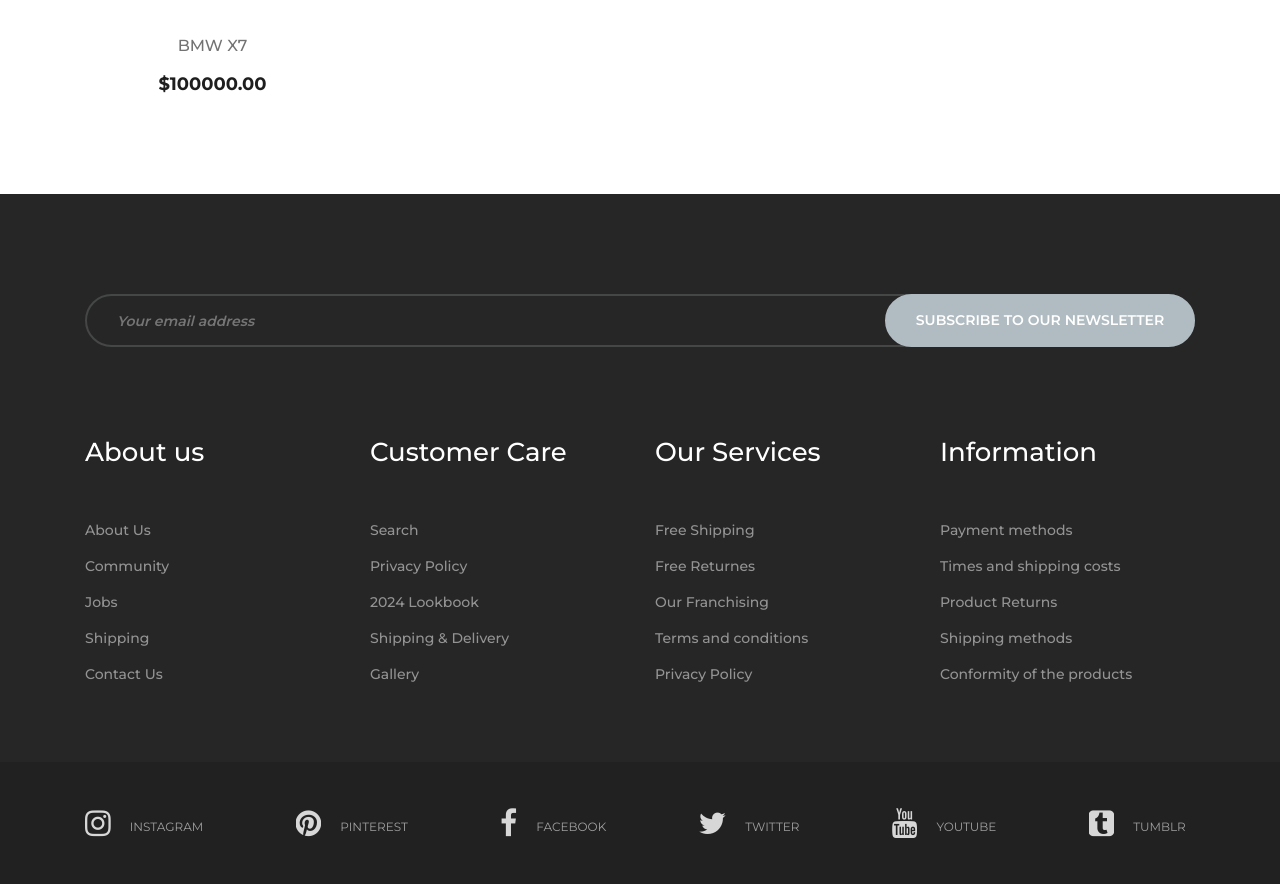
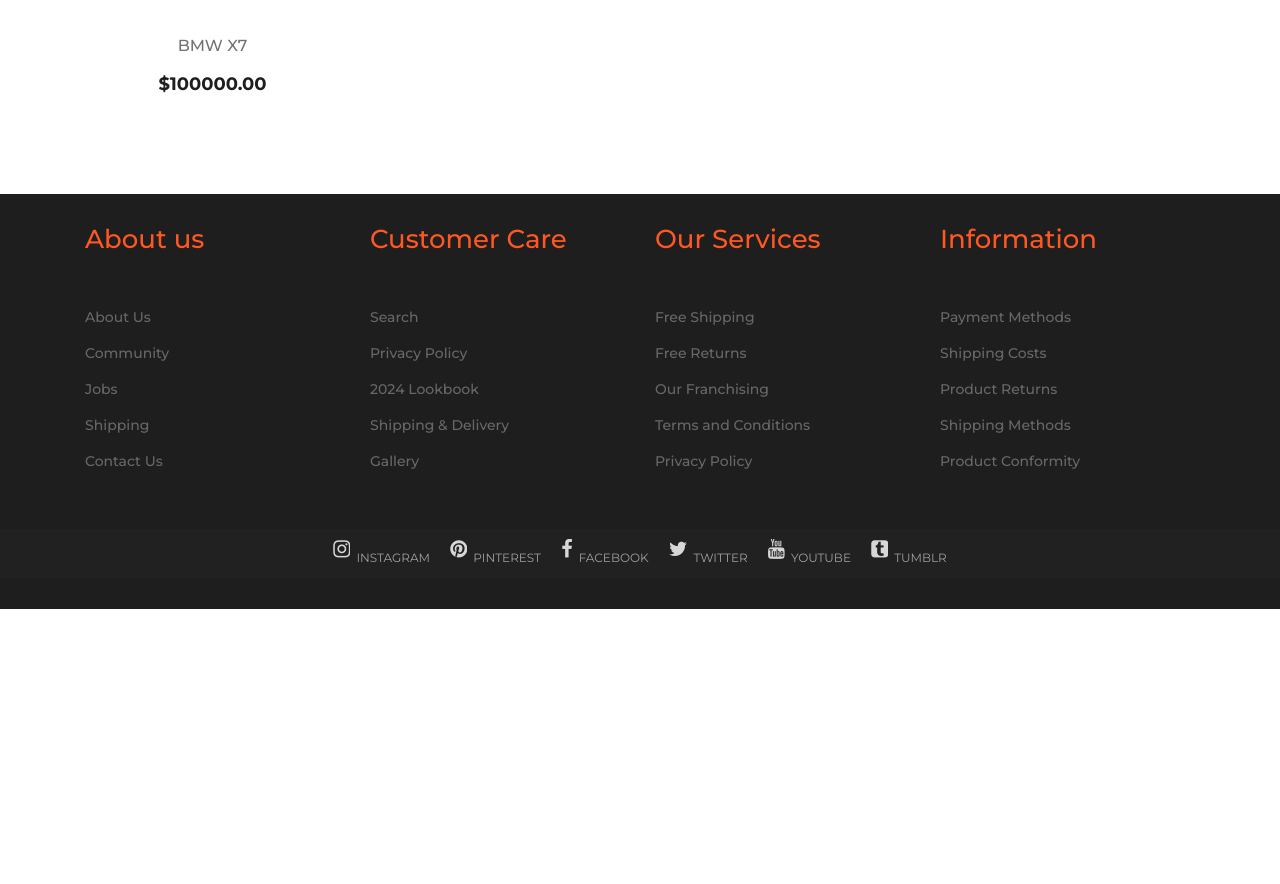
Before and after one commit to Md-Sakib-Hossain/AutoFusionDjango, a Django app: page / in a window 1280 px wide. Shown: the part 1646-2530 px from the top of the page. After the commit the page ends 2255 px from the top, so only its background shows below. Run offline with Django 5.2, Linux system fonts and the light colour scheme; data comes from the database, SQL or seed files in the repository; some libraries are stand-ins or nearby versions.

Commit message:
Update footer.html

```diff
--- a/templates/footer.html
+++ b/templates/footer.html
@@ -1,85 +1,71 @@
 {% load static %}
-   <!-- Footer Section Begin -->
-   <footer class="footer-section spad">
+<!-- Footer Section Begin -->
+<footer class="footer-section spad" style="background-color: #1e1e1e; color: #fff; padding: 30px 0;">
     <div class="container">
-        <div class="newslatter-form">
-            <div class="row">
-                <div class="col-lg-12">
-                    <form action="#">
-                        <input type="text" placeholder="Your email address">
-                        <button type="submit">Subscribe to our newsletter</button>
-                    </form>
-                </div>
-            </div>
-        </div>
-        <div class="footer-widget">
+        <div class="footer-widget" style="margin-bottom: 20px;">
             <div class="row">
                 <div class="col-lg-3 col-sm-6">
                     <div class="single-footer-widget">
-                        <h4>About us</h4>
-                        <ul>
-                            <li>About Us</li>
-                            <li>Community</li>
-                            <li>Jobs</li>
-                            <li>Shipping</li>
-                            <li>Contact Us</li>
+                        <h4 style="color: #ff5722;">About us</h4>
+                        <ul style="padding-left: 0;">
+                            <li style="color: #b0b0b0;">About Us</li>
+                            <li style="color: #b0b0b0;">Community</li>
+                            <li style="color: #b0b0b0;">Jobs</li>
+                            <li style="color: #b0b0b0;">Shipping</li>
+                            <li style="color: #b0b0b0;">Contact Us</li>
                         </ul>
                     </div>
                 </div>
                 <div class="col-lg-3 col-sm-6">
                     <div class="single-footer-widget">
-                        <h4>Customer Care</h4>
-                        <ul>
-                            <li>Search</li>
-                            <li>Privacy Policy</li>
-                            <li>2024 Lookbook</li>
-                            <li>Shipping & Delivery</li>
-                            <li>Gallery</li>
+                        <h4 style="color: #ff5722;">Customer Care</h4>
+                        <ul style="padding-left: 0;">
+                            <li style="color: #b0b0b0;">Search</li>
+                            <li style="color: #b0b0b0;">Privacy Policy</li>
+                            <li style="color: #b0b0b0;">2024 Lookbook</li>
+                            <li style="color: #b0b0b0;">Shipping & Delivery</li>
+                            <li style="color: #b0b0b0;">Gallery</li>
                         </ul>
                     </div>
                 </div>
                 <div class="col-lg-3 col-sm-6">
                     <div class="single-footer-widget">
-                        <h4>Our Services</h4>
-                        <ul>
-                            <li>Free Shipping</li>
-                            <li>Free Returnes</li>
-                            <li>Our Franchising</li>
-                            <li>Terms and conditions</li>
-                            <li>Privacy Policy</li>
+                        <h4 style="color: #ff5722;">Our Services</h4>
+                        <ul style="padding-left: 0;">
+                            <li style="color: #b0b0b0;">Free Shipping</li>
+                            <li style="color: #b0b0b0;">Free Returns</li>
+                            <li style="color: #b0b0b0;">Our Franchising</li>
+                            <li style="color: #b0b0b0;">Terms and Conditions</li>
+                            <li style="color: #b0b0b0;">Privacy Policy</li>
                         </ul>
                     </div>
                 </div>
                 <div class="col-lg-3 col-sm-6">
                     <div class="single-footer-widget">
-                        <h4>Information</h4>
-                        <ul>
-                            <li>Payment methods</li>
-                            <li>Times and shipping costs</li>
-                            <li>Product Returns</li>
-                            <li>Shipping methods</li>
-                            <li>Conformity of the products</li>
+                        <h4 style="color: #ff5722;">Information</h4>
+                        <ul style="padding-left: 0;">
+                            <li style="color: #b0b0b0;">Payment Methods</li>
+                            <li style="color: #b0b0b0;">Shipping Costs</li>
+                            <li style="color: #b0b0b0;">Product Returns</li>
+                            <li style="color: #b0b0b0;">Shipping Methods</li>
+                            <li style="color: #b0b0b0;">Product Conformity</li>
                         </ul>
                     </div>
                 </div>
             </div>
         </div>
     </div>
-    <div class="social-links-warp">
-  <div class="container">
-    <div class="social-links">
-      <a href="" class="instagram"><i class="fa fa-instagram"></i><span>instagram</span></a>
-      <a href="" class="pinterest"><i class="fa fa-pinterest"></i><span>pinterest</span></a>
-      <a href="" class="facebook"><i class="fa fa-facebook"></i><span>facebook</span></a>
-      <a href="" class="twitter"><i class="fa fa-twitter"></i><span>twitter</span></a>
-      <a href="" class="youtube"><i class="fa fa-youtube"></i><span>youtube</span></a>
-      <a href="" class="tumblr"><i class="fa fa-tumblr-square"></i><span>tumblr</span></a>
+    <div class="social-links-warp" style="padding-top: 10px; padding-bottom: 10px;">
+        <div class="container">
+            <div class="social-links" style="text-align: center;">
+                <a href="" class="instagram" style="color: #fff; margin: 0 8px; font-size: 16px; text-decoration: none; transition: color 0.3s ease;"><i class="fa fa-instagram" style="font-size: 20px; margin-right: 6px;"></i><span>Instagram</span></a>
+                <a href="" class="pinterest" style="color: #fff; margin: 0 8px; font-size: 16px; text-decoration: none; transition: color 0.3s ease;"><i class="fa fa-pinterest" style="font-size: 20px; margin-right: 6px;"></i><span>Pinterest</span></a>
+                <a href="" class="facebook" style="color: #fff; margin: 0 8px; font-size: 16px; text-decoration: none; transition: color 0.3s ease;"><i class="fa fa-facebook" style="font-size: 20px; margin-right: 6px;"></i><span>Facebook</span></a>
+                <a href="" class="twitter" style="color: #fff; margin: 0 8px; font-size: 16px; text-decoration: none; transition: color 0.3s ease;"><i class="fa fa-twitter" style="font-size: 20px; margin-right: 6px;"></i><span>Twitter</span></a>
+                <a href="" class="youtube" style="color: #fff; margin: 0 8px; font-size: 16px; text-decoration: none; transition: color 0.3s ease;"><i class="fa fa-youtube" style="font-size: 20px; margin-right: 6px;"></i><span>YouTube</span></a>
+                <a href="" class="tumblr" style="color: #fff; margin: 0 8px; font-size: 16px; text-decoration: none; transition: color 0.3s ease;"><i class="fa fa-tumblr-square" style="font-size: 20px; margin-right: 6px;"></i><span>Tumblr</span></a>
+            </div>
+        </div>
     </div>
-  </div>
-
-
-
-
-</div>
 </footer>
 <!-- Footer Section End -->
```
